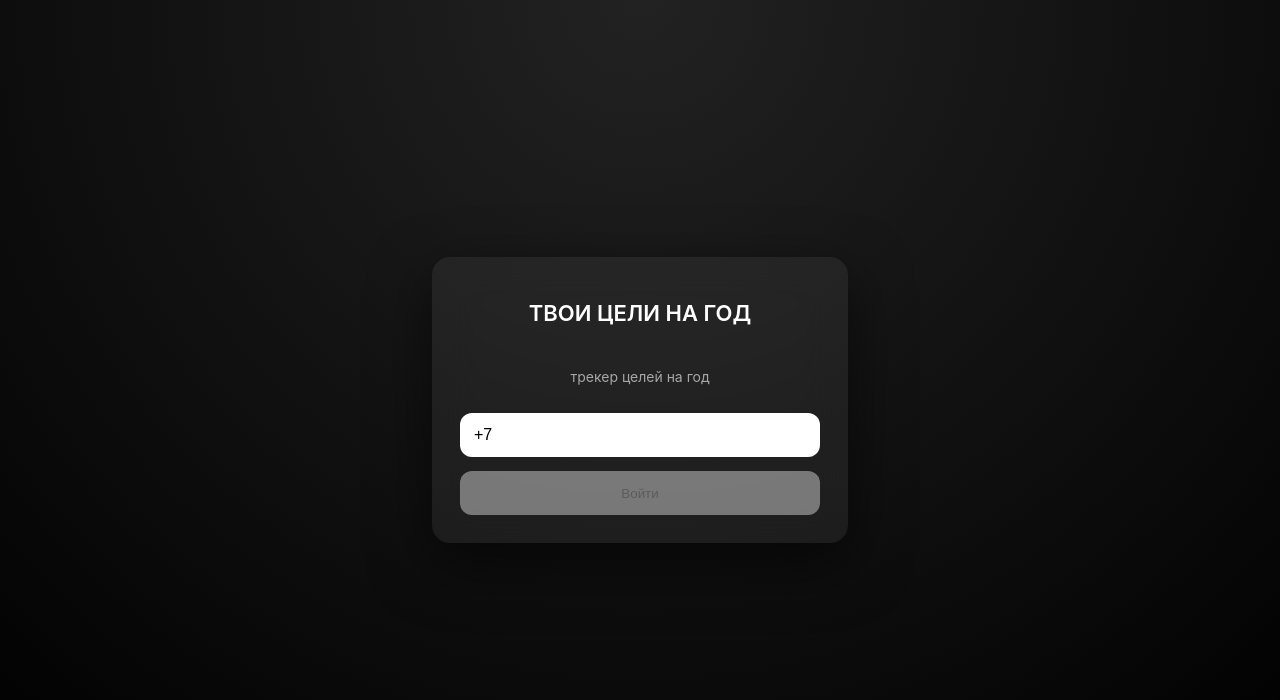
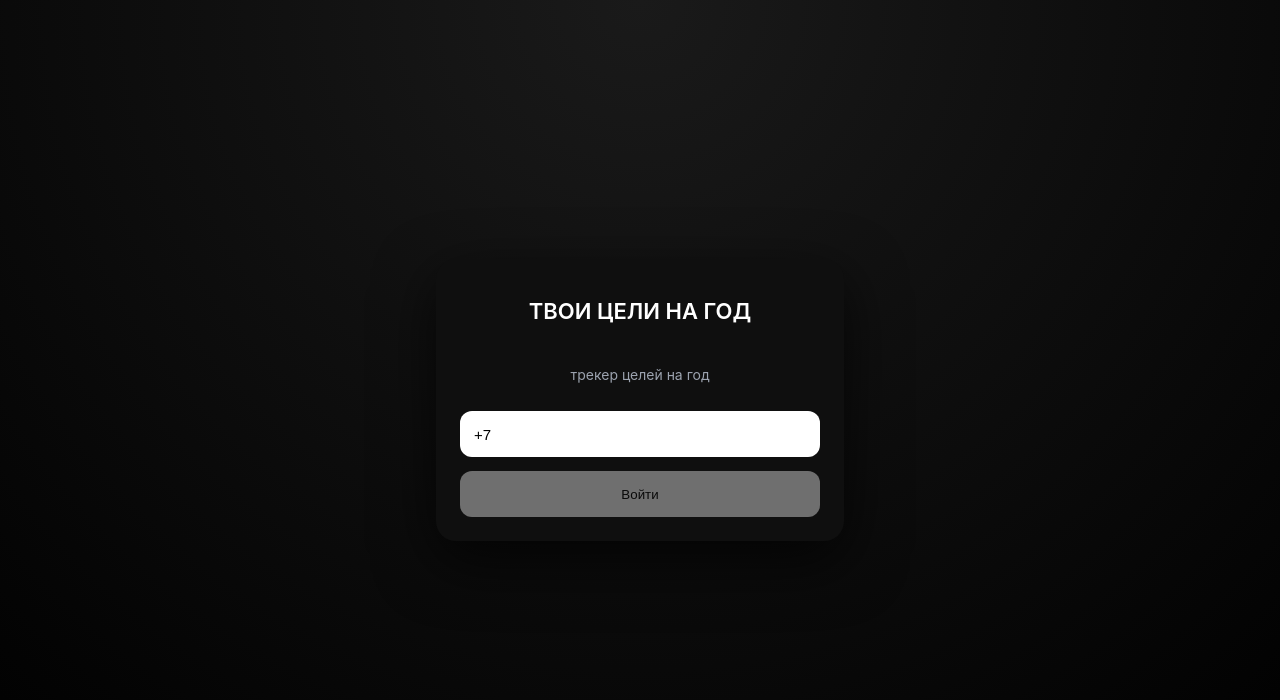
Before and after one commit to Ulibaykin/goals-2026, a Next.js app: page / in a window 1280 px wide. Shown: the top 700 px of the page. Built offline with nearby package versions, Linux system fonts and the light colour scheme.

Commit message:
Update auth.module.css

```diff
--- a/app/auth.module.css
+++ b/app/auth.module.css
@@ -3,58 +3,57 @@
   display: flex;
   justify-content: center;
   align-items: center;
-  background: radial-gradient(circle at top, #222, #000);
+  background: radial-gradient(circle at top, #1a1a1a, #000);
+  font-family: 'Inter', system-ui, sans-serif;
 }
 
 .card {
   width: 360px;
-  padding: 28px;
-  border-radius: 18px;
-  background: rgba(255, 255, 255, 0.06);
-  backdrop-filter: blur(20px);
-  box-shadow: 0 20px 60px rgba(0,0,0,.6);
+  padding: 24px;
+  border-radius: 20px;
+  background: #0f0f0f;
+  box-shadow: 0 20px 60px rgba(0,0,0,.7);
 }
 
 .step {
   display: flex;
   flex-direction: column;
   gap: 14px;
+}
+
+.title {
+  color: #ffffff;
+  font-size: 22px;
+  font-weight: 600;
   text-align: center;
 }
 
-.title {
-  color: #fff;
-  font-size: 22px;
-  font-weight: 600;
-}
-
 .subtitle {
-  color: rgba(255,255,255,.6);
+  color: #9ca3af;
   font-size: 14px;
+  text-align: center;
 }
 
 .input {
-  height: 44px;
+  height: 46px;
   border-radius: 12px;
   border: none;
   padding: 0 14px;
-  font-size: 16px;
+  font-size: 15px;
   outline: none;
-  animation: shake .35s;
 }
 
-.codeInput {
-  text-align: center;
-  letter-spacing: 6px;
-  font-size: 20px;
+textarea.input {
+  resize: none;
 }
 
 .button {
-  height: 44px;
+  height: 46px;
   border-radius: 12px;
   border: none;
   cursor: pointer;
-  background: #fff;
+  background: #ffffff;
+  color: #000000;
   font-weight: 500;
 }
 
@@ -63,14 +62,58 @@
   cursor: default;
 }
 
+/* ---------- GOALS ---------- */
+
+.goalCard {
+  background: #ffffff;
+  color: #000000;
+  border-radius: 16px;
+  padding: 14px;
+  display: flex;
+  flex-direction: column;
+  gap: 6px;
+  cursor: pointer;
+  transition: transform .15s ease, box-shadow .15s ease;
+}
+
+.goalCard:hover {
+  transform: translateY(-1px);
+  box-shadow: 0 8px 20px rgba(0,0,0,.15);
+}
+
+.goalTitle {
+  font-weight: 600;
+  font-size: 16px;
+}
+
+.goalDescription {
+  font-size: 14px;
+  color: #4b5563;
+  display: -webkit-box;
+  -webkit-line-clamp: 2;
+  -webkit-box-orient: vertical;
+  overflow: hidden;
+}
+
+/* ---------- CODE INPUT ---------- */
+
+.codeInput {
+  text-align: center;
+  letter-spacing: 6px;
+  font-size: 20px;
+}
+
 .timer {
   font-size: 13px;
-  color: rgba(255,255,255,.6);
+  color: #9ca3af;
+  text-align: center;
 }
 
 .timer span {
-  color: #fff;
+  color: #ffffff;
 }
+
+/* ---------- SHAKE ---------- */
 
 @keyframes shake {
   0% { transform: translateX(0); }
@@ -80,3 +123,7 @@
   80% { transform: translateX(4px); }
   100% { transform: translateX(0); }
 }
+
+.input {
+  animation: shake .35s;
+}
```
